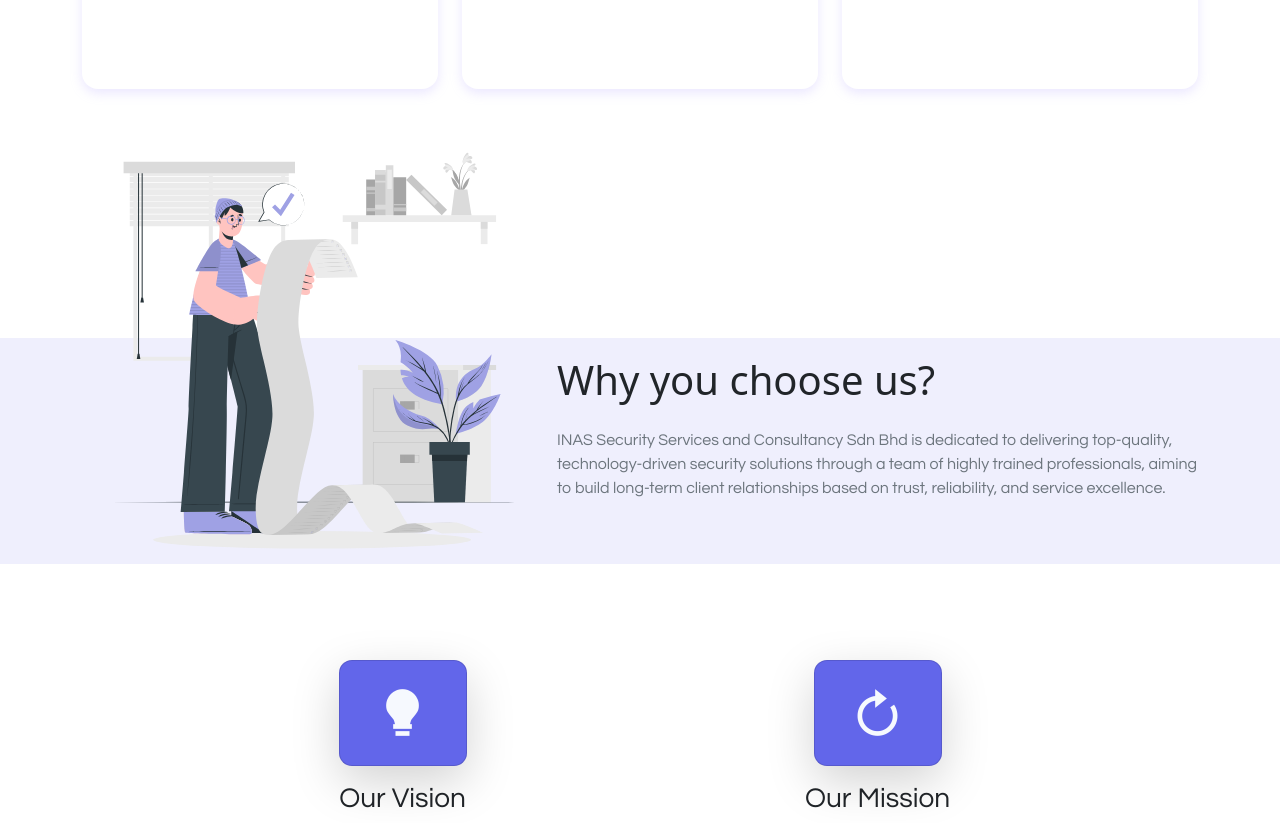
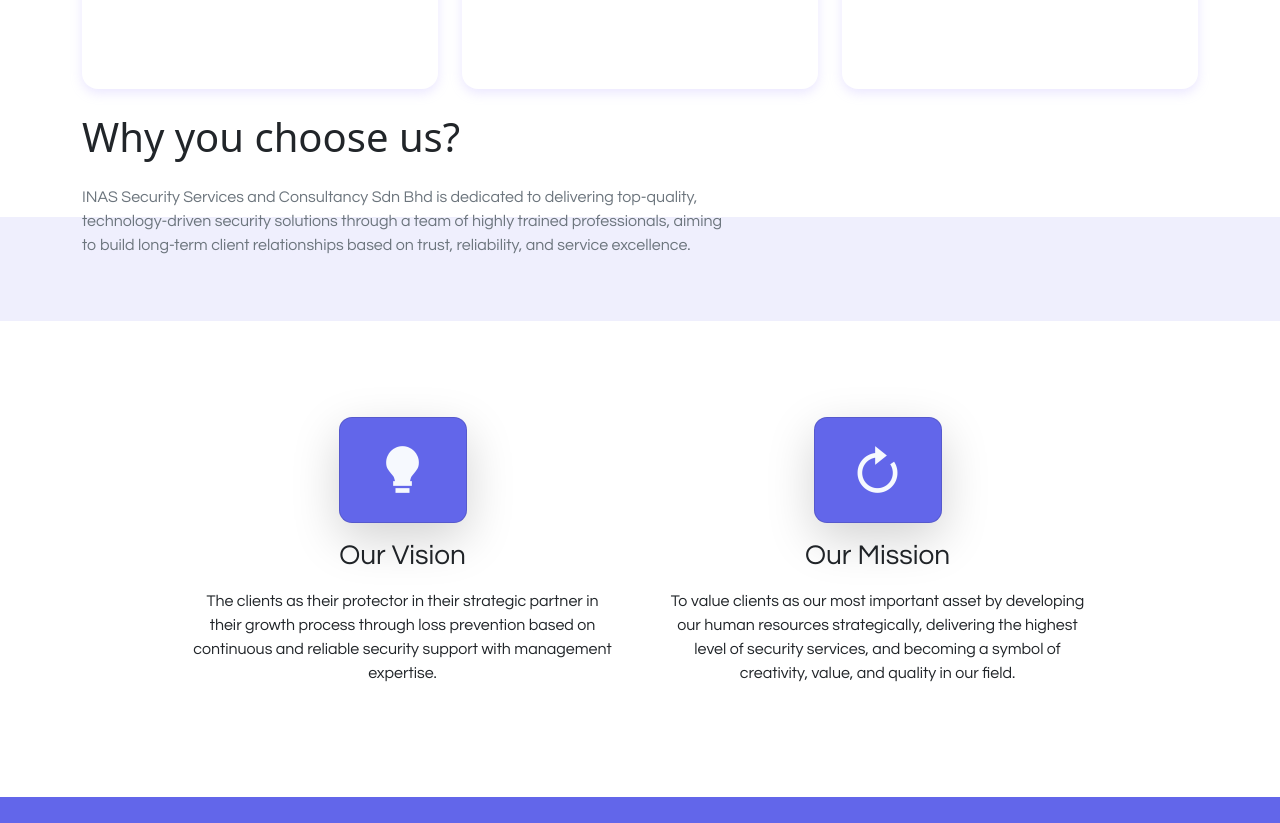
Before and after one commit to nrlmdhah/inassecurity, a plain HTML site: page about.html in a window 1280 px wide. Shown: the part 1307-2130 px from the top of the page. Drawn offline with Linux system fonts and the light colour scheme.

Commit message:
Update about.html

```diff
--- a/about.html
+++ b/about.html
@@ -140,9 +140,6 @@
     <section class="why-us banner-bg bg-light">
         <div class="container my-4">
             <div class="row">
-                <div class="banner-img col-lg-5">
-                    <img src="./assets/img/work.svg" class="rounded img-fluid" alt="">
-                </div>
                 <div class="banner-content col-lg-7 align-self-end">
                     <h2 class="h2 pb-3">Why you choose us?</h2>
                     <p class="text-muted pb-5 light-300">
@@ -256,4 +253,5 @@
 
 </body>
 
+
 </html>
```
